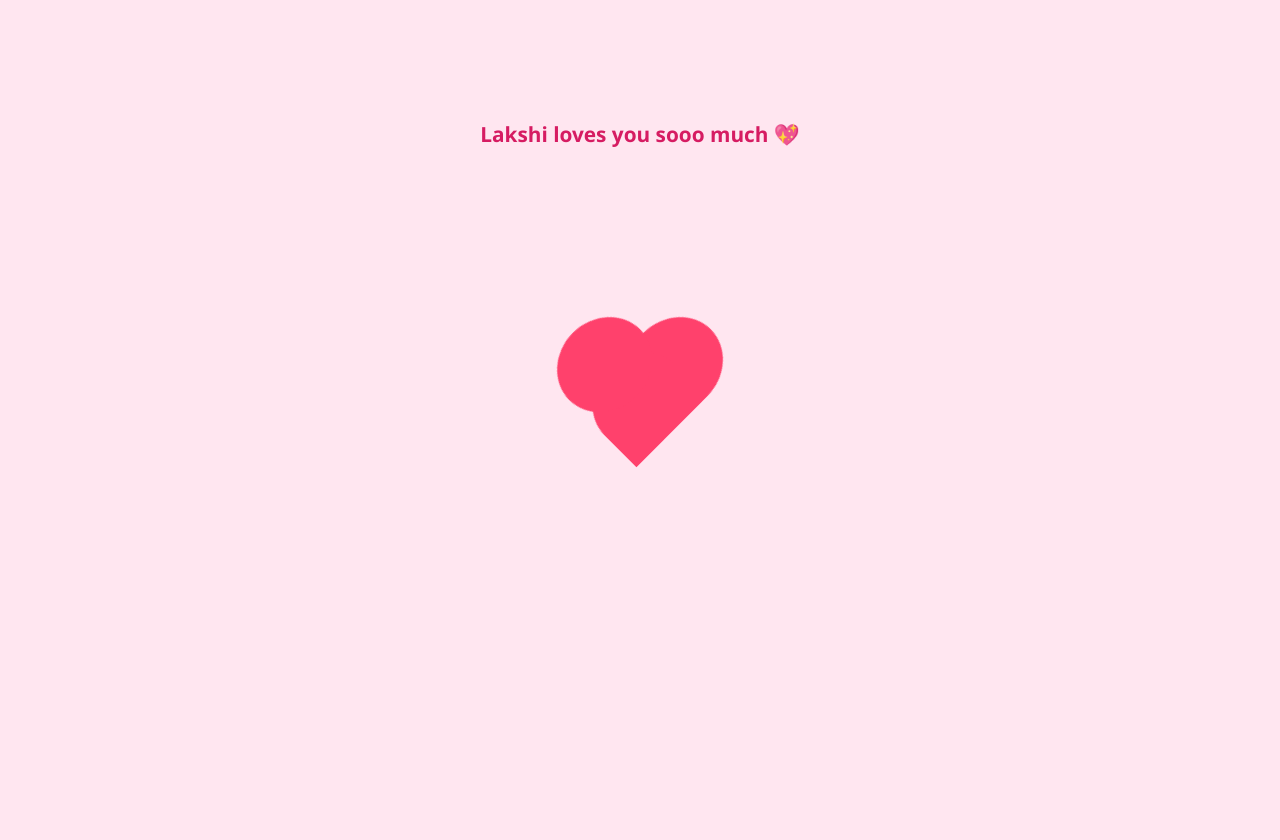
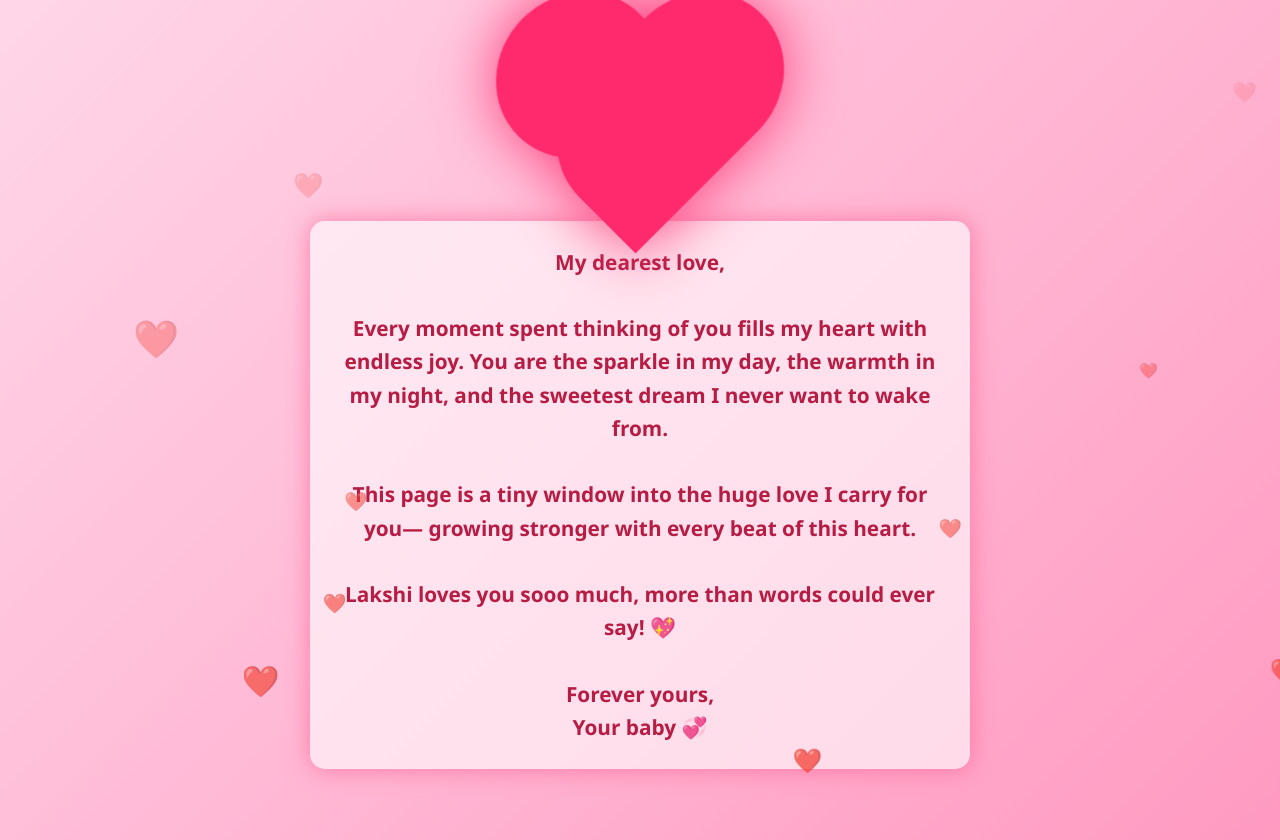
Before and after one commit to lakshiii0203/my-love, a plain HTML site: page index.html in a window 1280 px wide. Before the commit the page ends 800 px from the top, so only its background shows below. Drawn offline with Linux system fonts and the light colour scheme.

Commit message:
Update index.html

```diff
--- a/index.html
+++ b/index.html
@@ -4,74 +4,151 @@
 <head>
 <meta charset="UTF-8" />
 <meta name="viewport" content="width=device-width, initial-scale=1" />
-<title>Love Heart Animation</title>
+<title>Lakshi’s Love Message</title>
 <style>
+  /* Background color */
   body {
+    margin: 0;
+    height: 100vh;
+    overflow: hidden;
+    background: linear-gradient(135deg, #ffd6e8, #ff9ac1);
+    font-family: 'Segoe UI', Tahoma, Geneva, Verdana, sans-serif;
+    color: #b71c44;
     display: flex;
-    height: 100vh;
+    flex-direction: column;
     justify-content: center;
     align-items: center;
-    background: #ffe6f0;
-    margin: 0;
-    font-family: 'Segoe UI', Tahoma, Geneva, Verdana, sans-serif;
+    padding: 20px;
+    text-align: center;
   }
+
+  /* Big glowing heart */
   .heart {
     position: relative;
-    width: 100px;
-    height: 90px;
+    width: 140px;
+    height: 130px;
     transform: rotate(-45deg);
-    animation: beat 1s infinite;
-    cursor: pointer;
+    animation: pulse 1.5s infinite ease-in-out;
+    margin-bottom: 20px;
+    filter: drop-shadow(0 0 10px #ff5a8c);
+    cursor: default;
   }
   .heart::before,
   .heart::after {
     content: "";
     position: absolute;
-    width: 100px;
-    height: 90px;
-    background: #ff416c;
+    width: 140px;
+    height: 130px;
+    background: #ff2a6d;
     border-radius: 50%;
   }
   .heart::before {
     top: 0;
-    left: 50px;
+    left: 70px;
   }
   .heart::after {
-    top: -50px;
+    top: -70px;
     left: 0;
   }
   .heart div {
-    width: 100px;
-    height: 90px;
-    background: #ff416c;
+    width: 140px;
+    height: 130px;
+    background: #ff2a6d;
     position: absolute;
     top: 0;
     left: 0;
     border-radius: 50% 50% 0 0;
   }
-  @keyframes beat {
+
+  @keyframes pulse {
     0%, 100% {
       transform: rotate(-45deg) scale(1);
+      filter: drop-shadow(0 0 10px #ff5a8c);
     }
     50% {
-      transform: rotate(-45deg) scale(1.2);
+      transform: rotate(-45deg) scale(1.3);
+      filter: drop-shadow(0 0 30px #ff2a6d);
     }
   }
+
+  /* Love message styling */
   .message {
+    max-width: 600px;
+    font-size: 1.3rem;
+    line-height: 1.6;
+    font-weight: 600;
+    background: rgba(255, 255, 255, 0.6);
+    border-radius: 15px;
+    padding: 25px 30px;
+    box-shadow: 0 0 25px #ff5a8caa;
+    user-select: none;
+  }
+
+  /* Floating hearts animation */
+  .floating-hearts {
+    position: fixed;
+    top: 0; left: 0; right: 0; bottom: 0;
+    pointer-events: none;
+    overflow: hidden;
+    z-index: 0;
+  }
+  .floating-hearts span {
     position: absolute;
-    top: 120px;
-    width: 100%;
-    text-align: center;
-    font-size: 1.3rem;
-    color: #d61c62;
-    font-weight: bold;
+    font-size: 24px;
+    color: #ff3b7f;
+    animation-name: floatUp;
+    animation-timing-function: linear;
+    opacity: 0.8;
+  }
+  @keyframes floatUp {
+    0% {
+      transform: translateY(100vh) scale(1);
+      opacity: 0.8;
+    }
+    100% {
+      transform: translateY(-10vh) scale(1.5);
+      opacity: 0;
+    }
   }
 </style>
 </head>
 <body>
-  <div class="heart" title="Lakshi loves you sooo much!">
-    <div></div>
+  <div class="floating-hearts" id="hearts-container"></div>
+
+  <div class="heart" title="Lakshi loves you sooo much!"><div></div></div>
+
+  <div class="message">
+    My dearest love,<br><br>
+    Every moment spent thinking of you fills my heart with endless joy.
+    You are the sparkle in my day, the warmth in my night,
+    and the sweetest dream I never want to wake from.<br><br>
+    This page is a tiny window into the huge love I carry for you—
+    growing stronger with every beat of this heart.<br><br>
+    Lakshi loves you sooo much, more than words could ever say! 💖<br><br>
+    Forever yours,<br>
+    Your baby 💞
   </div>
-  <div class="message">Lakshi loves you sooo much 💖</div>
+
+<script>
+  // Function to create floating hearts randomly
+  const heartsContainer = document.getElementById('hearts-container');
+
+  function createHeart() {
+    const heart = document.createElement('span');
+    heart.innerHTML = '❤️';
+    heart.style.left = Math.random() * 100 + 'vw';
+    heart.style.fontSize = (12 + Math.random() * 24) + 'px';
+    heart.style.animationDuration = (4 + Math.random() * 3) + 's';
+    heart.style.animationDelay = '0s';
+    heartsContainer.appendChild(heart);
+
+    setTimeout(() => {
+      heartsContainer.removeChild(heart);
+    }, 7000);
+  }
+
+  // Create hearts continuously
+  setInterval(createHeart, 400);
+</script>
 </body>
 </html>
```
